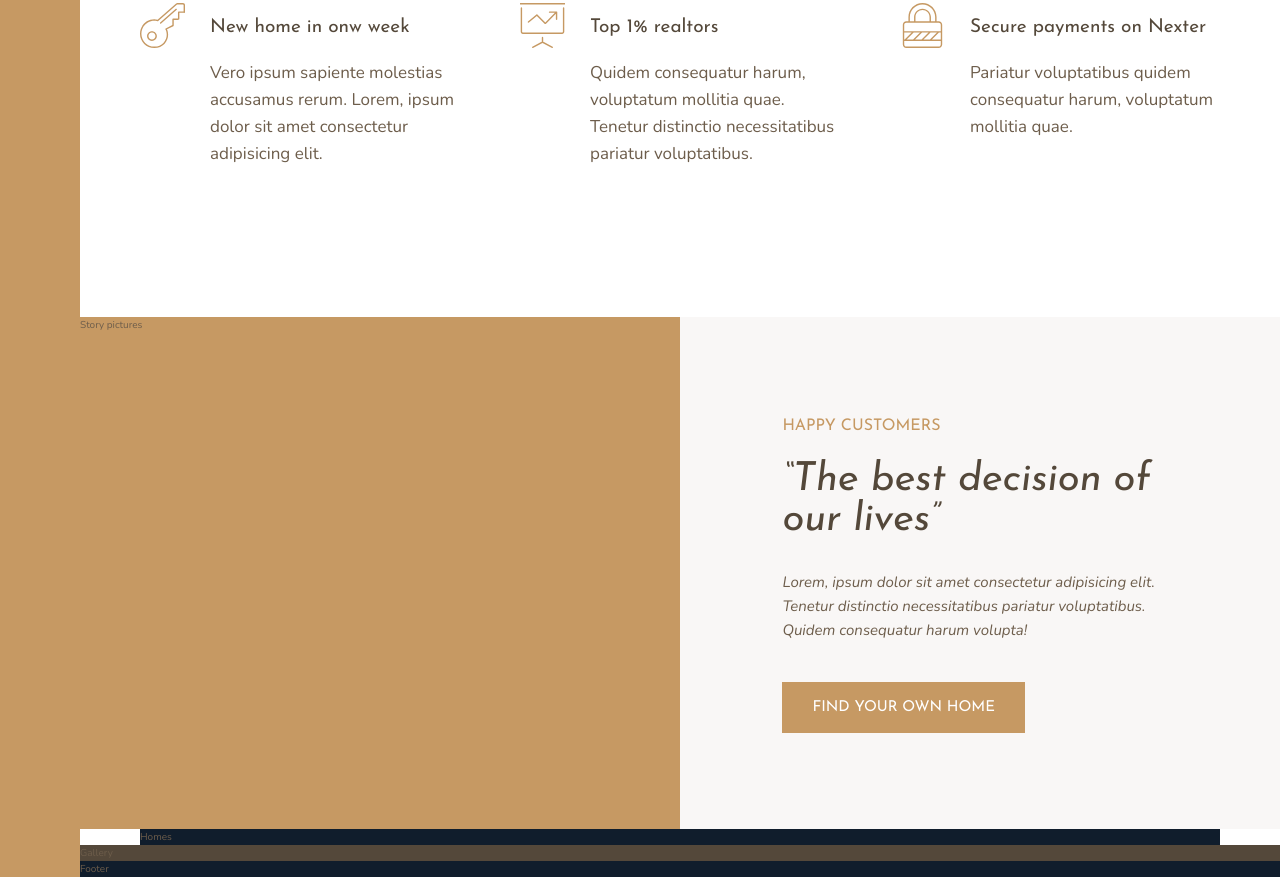
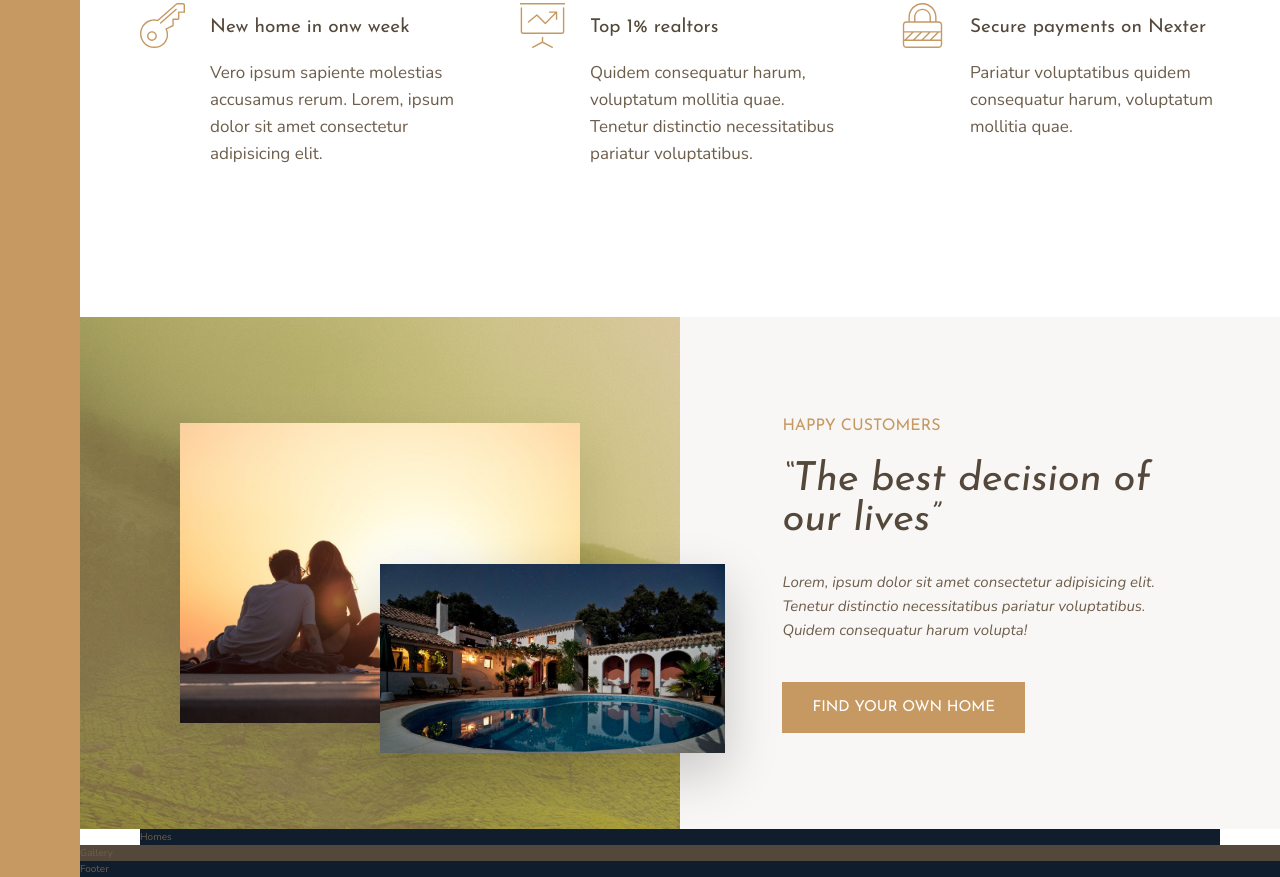
Before and after one commit to leandroreiz/css-saas-udemy, a website: page Nexter/index.html in a window 1280 px wide. Shown: the part 991-1868 px from the top of the page. Drawn offline with nearby package versions, Linux system fonts and the light colour scheme.

Commit message:
nexter project - building the stoty section part 2

```diff
--- a/Nexter/index.html
+++ b/Nexter/index.html
@@ -84,7 +84,18 @@
       </div>
     </section>
 
-    <div class="story__pictures">Story pictures</div>
+    <div class="story__pictures">
+      <img
+        src="img/story-1.jpeg"
+        alt="Couple with a new house"
+        class="story__img--1"
+      />
+      <img
+        src="img/story-2.jpeg"
+        alt="New house images"
+        class="story__img--2"
+      />
+    </div>
 
     <div class="story__content">
       <h3 class="heading-3 mb-sm">Happy Customers</h3>
--- a/Nexter/sass/_story.scss
+++ b/Nexter/sass/_story.scss
@@ -2,6 +2,31 @@
   &__pictures {
     background-color: $color-primary;
     grid-column: full-start / col-end 4;
+    background-image: linear-gradient(
+        rgba($color-primary, 0.5),
+        rgba($color-primary, 0.5)
+      ),
+      url(../img/back.jpg);
+
+    display: grid;
+    grid-template-rows: repeat(6, 1fr);
+    grid-template-columns: repeat(6, 1fr);
+    align-items: center;
+  }
+
+  &__img--1 {
+    width: 100%;
+    grid-row: 2 / 6;
+    grid-column: 2 / 6;
+    box-shadow: 0 2rem 5rem rgba(#000, 0.1);
+  }
+
+  &__img--2 {
+    width: 115%;
+    grid-row: 4 / 6;
+    grid-column: 4 / 7;
+    z-index: 999;
+    box-shadow: 0 2rem 5rem rgba(#000, 0.2);
   }
 
   &__content {
```
Also changed, not shown: Nexter/css/style.css, 1 other file.
